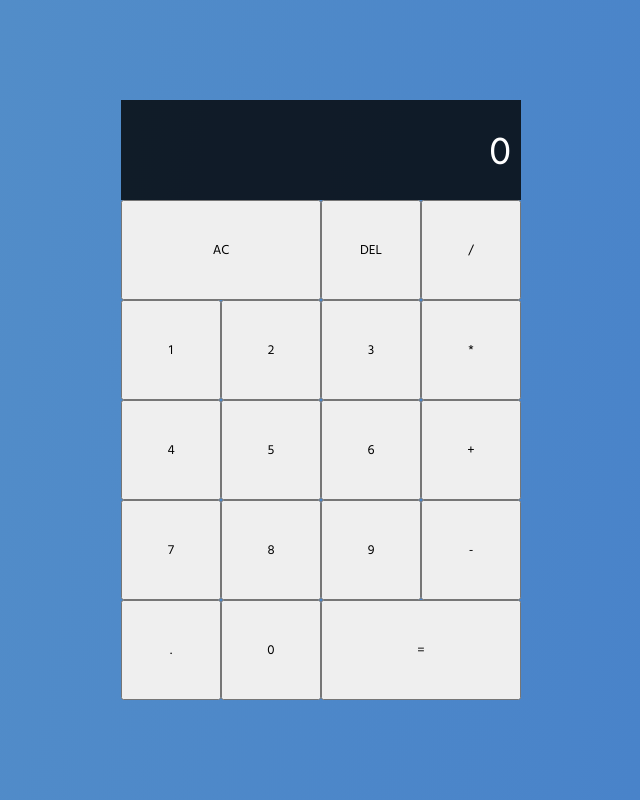
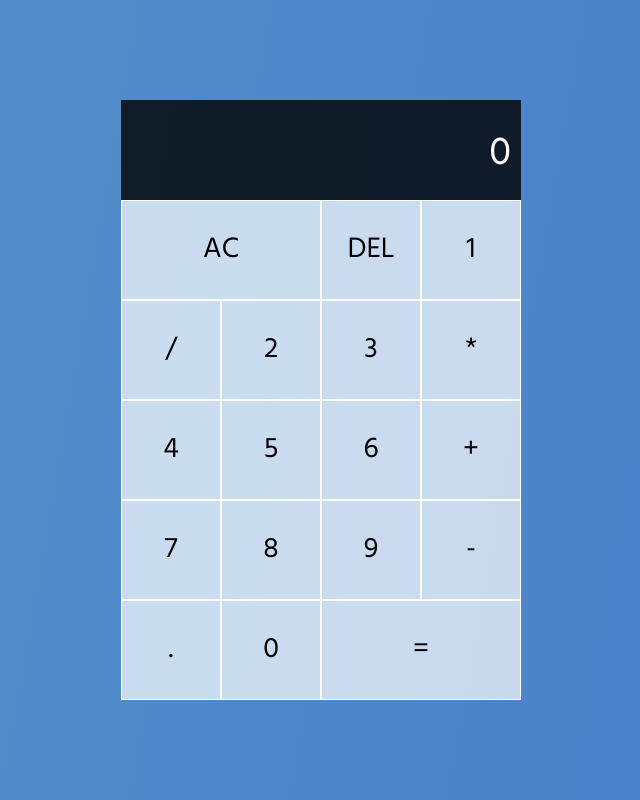
Before and after one commit to tadejf84/js-simple-calculator, a plain HTML site: page index.html in a window 1280 px wide. Shown: the whole page, without its empty margins (319-959 px from the left). Drawn offline with Linux system fonts and the light colour scheme.

Commit message:
calculator app

```diff
--- a/index.html
+++ b/index.html
@@ -6,7 +6,6 @@
     <meta http-equiv="X-UA-Compatible" content="ie=edge">
     <title>JS Simple Calculator</title>
     <link rel="stylesheet" href="app.css">
-    <script defer src="app.js"></script>
 </head>
 <body>
     <div class="calculator">
@@ -14,24 +13,26 @@
           <div class="prev-operand"></div>
           <div class="cur-operand"></div>
         </div>
-        <button class="btn--clear">AC</button>
-        <button class="btn--del">DEL</button>
-        <button class="btn--operation">/</button>
-        <button class="btn--num">1</button>
-        <button class="btn--num">2</button>
-        <button class="btn--num">3</button>
-        <button class="btn--operation">*</button>
-        <button class="btn--num">4</button>
-        <button class="btn--num">5</button>
-        <button class="btn--num">6</button>
-        <button class="btn--operation">+</button>
-        <button class="btn--num">7</button>
-        <button class="btn--num">8</button>
-        <button class="btn--num">9</button>
-        <button class="btn--operation">-</button>
-        <button class="btn--decimal-separator">.</button>
-        <button class="btn--num">0</button>
-        <button class="btn--equals">=</button>
+        <button class="btn btn--clear">AC</button>
+        <button class="btn btn--del">DEL</button>
+        <button class="btn btn--num">1</button>
+        <button class="btn btn--operation">/</button>
+        <button class="btn btn--num">2</button>
+        <button class="btn btn--num">3</button>
+        <button class="btn btn--operation">*</button>
+        <button class="btn btn--num">4</button>
+        <button class="btn btn--num">5</button>
+        <button class="btn btn--num">6</button>
+        <button class="btn btn--operation">+</button>
+        <button class="btn btn--num">7</button>
+        <button class="btn btn--num">8</button>
+        <button class="btn btn--num">9</button>
+        <button class="btn btn--operation">-</button>
+        <button class="btn btn--decimal-separator">.</button>
+        <button class="btn btn--num">0</button>
+        <button class="btn btn--equals">=</button>
       </div>
+
+      <script src="app.js"></script>
 </body>
 </html>
```
